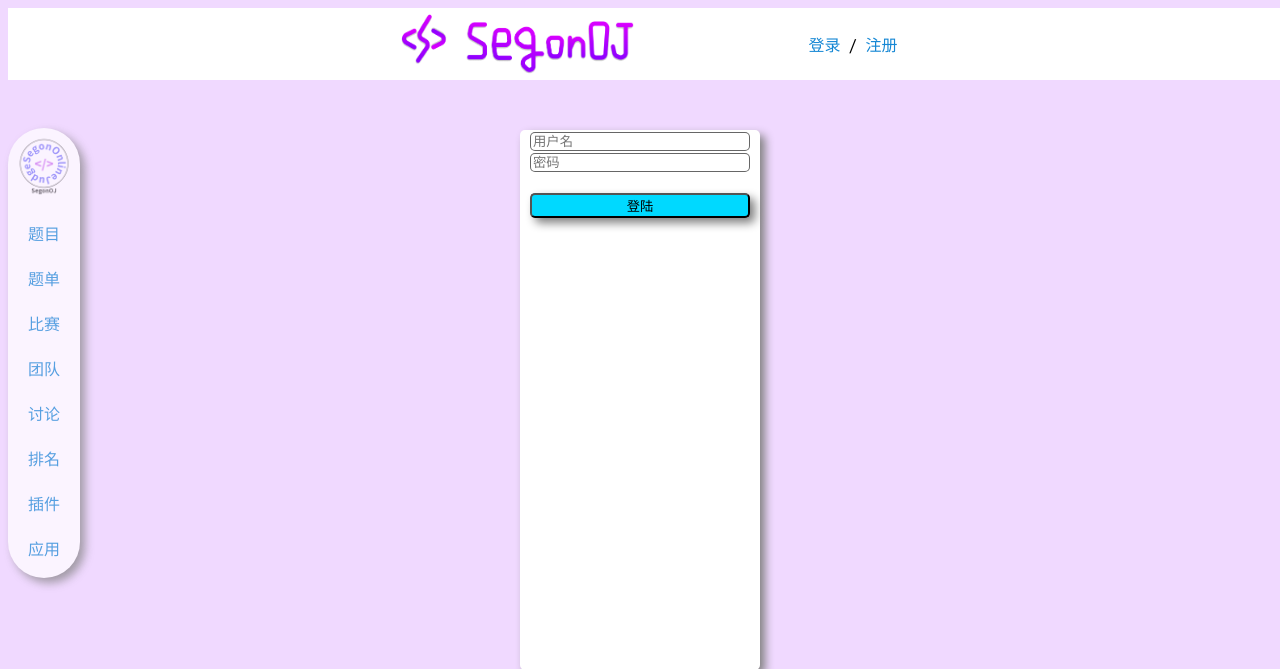
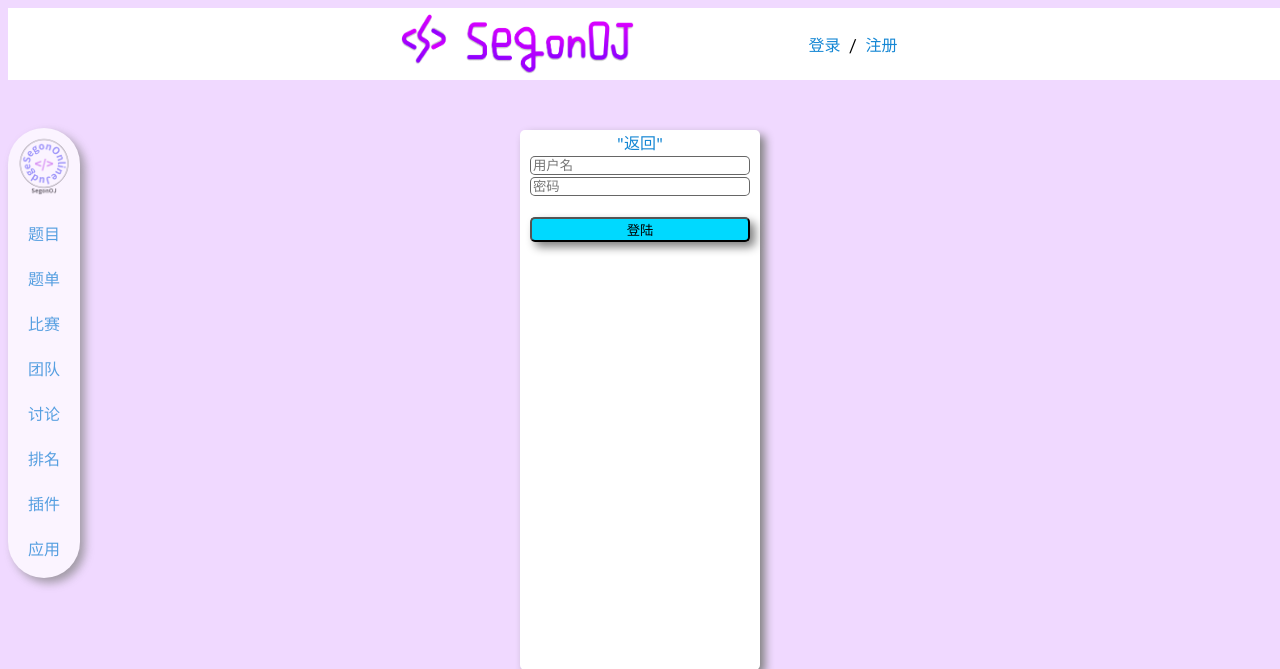
Before and after one commit to OIerCity/SegonOJ-Website, a Flask app: page /login in a window 1280 px wide. Shown: the top 669 px of the page. Run offline with Flask 2, Linux system fonts and the light colour scheme.

Commit message:
Update login.html

```diff
--- a/templates/user/login.html
+++ b/templates/user/login.html
@@ -60,6 +60,7 @@
             <div class="app-main">
                 <div class="index-content">
                     <div class="loginbox">
+                        <a href="/">"返回"</a>
                         <input type="text" id="username" placeholder="用户名" class="logininput">
                         <br>
                         <input type="password" id="password" placeholder="密码" class="logininput">
```
